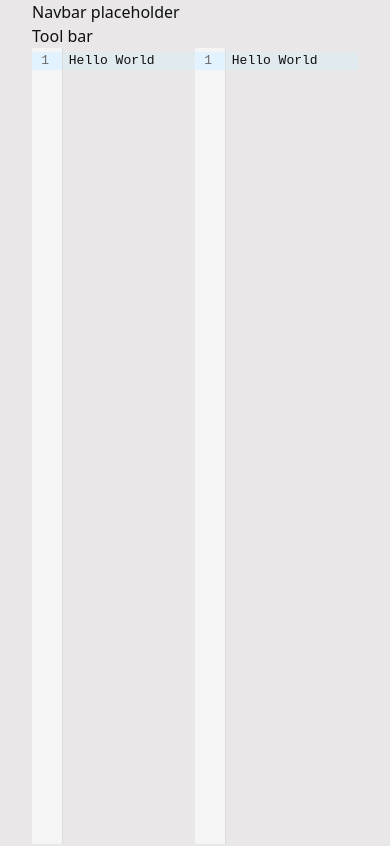
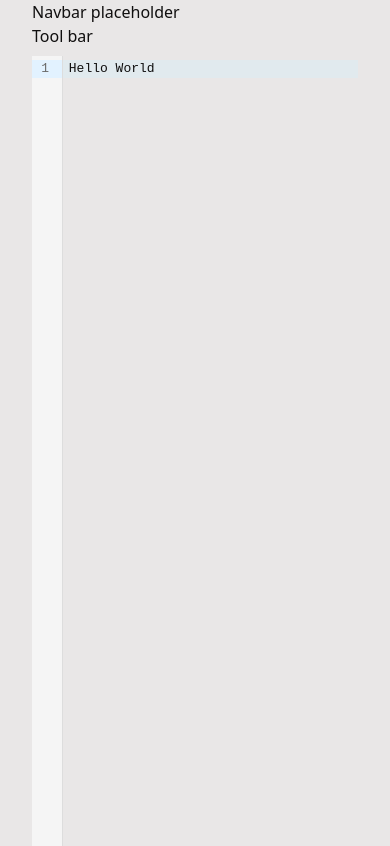
Before and after one commit to cedrata/brainfuck-compiler, a SvelteKit app: page / in a window 390 px wide. Shown: the top 846 px of the page. Built offline with nearby package versions, Linux system fonts and the light colour scheme.

Commit message:
[UPDATE] responsive layout
two editors one under each other on smaller screens

```diff
--- a/src/routes/+page.svelte
+++ b/src/routes/+page.svelte
@@ -6,40 +6,45 @@
 	/** @type {DOMRect | null} */
 	let rect = null;
 	onMount(() => {
-		console.log("Page mount")
+		console.log('Page mount');
 		// rect = new DOMRect(0, 0, 100, 700)
-		let toolBarElem = document.querySelector("#tool-bar")
+		let toolBarElem = document.querySelector('#tool-bar');
 		let toolBarClientRect = null;
 
-		console.log("toolBarElem")
-		console.log(toolBarElem)
+		console.log('toolBarElem');
+		console.log(toolBarElem);
 
 		if (toolBarElem !== null) {
-			console.log()
-			toolBarClientRect = toolBarElem.getBoundingClientRect()
+			console.log();
+			toolBarClientRect = toolBarElem.getBoundingClientRect();
 		}
 
-		console.log("toolBarClientRect")
-		console.log(toolBarClientRect)
+		console.log('toolBarClientRect');
+		console.log(toolBarClientRect);
 
 		if (toolBarClientRect !== null) {
-			rect = new DOMRect(toolBarClientRect.x, toolBarClientRect.bottom, toolBarClientRect.width, window.innerHeight - toolBarClientRect.bottom)
+			rect = new DOMRect(
+				toolBarClientRect.x,
+				toolBarClientRect.bottom,
+				toolBarClientRect.width,
+				window.innerHeight - toolBarClientRect.bottom
+			);
 		}
-		console.log('rect')
-		console.log(rect)
-		// } else {
-		// 	temp = new DOMRect(100, 100, 500, 500)
-		// }
+		console.log('rect');
+		console.log(rect);
 	});
+</script>
 
-</script>
 <div class="px-8">
-	<nav>
-		Navbar placeholder
-	</nav>
-	<section id="txt-edit" class="grid grid-cols-2">
-		<div id="tool-bar" class="col-start-1 col-span-2 row-start-1">Tool bar</div>
-		<div class="col-start-1 row-start-2 row-span-2"><CodeMirror {rect}/></div>
-		<div class="col-start-2 row-start-2 row-span-2"><CodeMirror {rect}/></div>
+	<nav>Navbar placeholder</nav>
+	<section id="txt-edit" class="grid lg:grid-cols-2 max-md:grid-cols-1">
+		<div id="tool-bar" class="col-start-1 lg:col-span-2 row-start-1 h-8">Tool bar</div>
+		<div class="lg:col-start-1 max-md:row-start-2 lg:row-start-2 lg:row-span-2">
+			<CodeMirror {rect} />
+		</div>
+		<div class="lg:hidden h-8 " />
+		<div class="lg:col-start-2 max-md:row-start-3 lg:row-start-2 lg:row-span-2">
+			<CodeMirror {rect} />
+		</div>
 	</section>
 </div>
```
